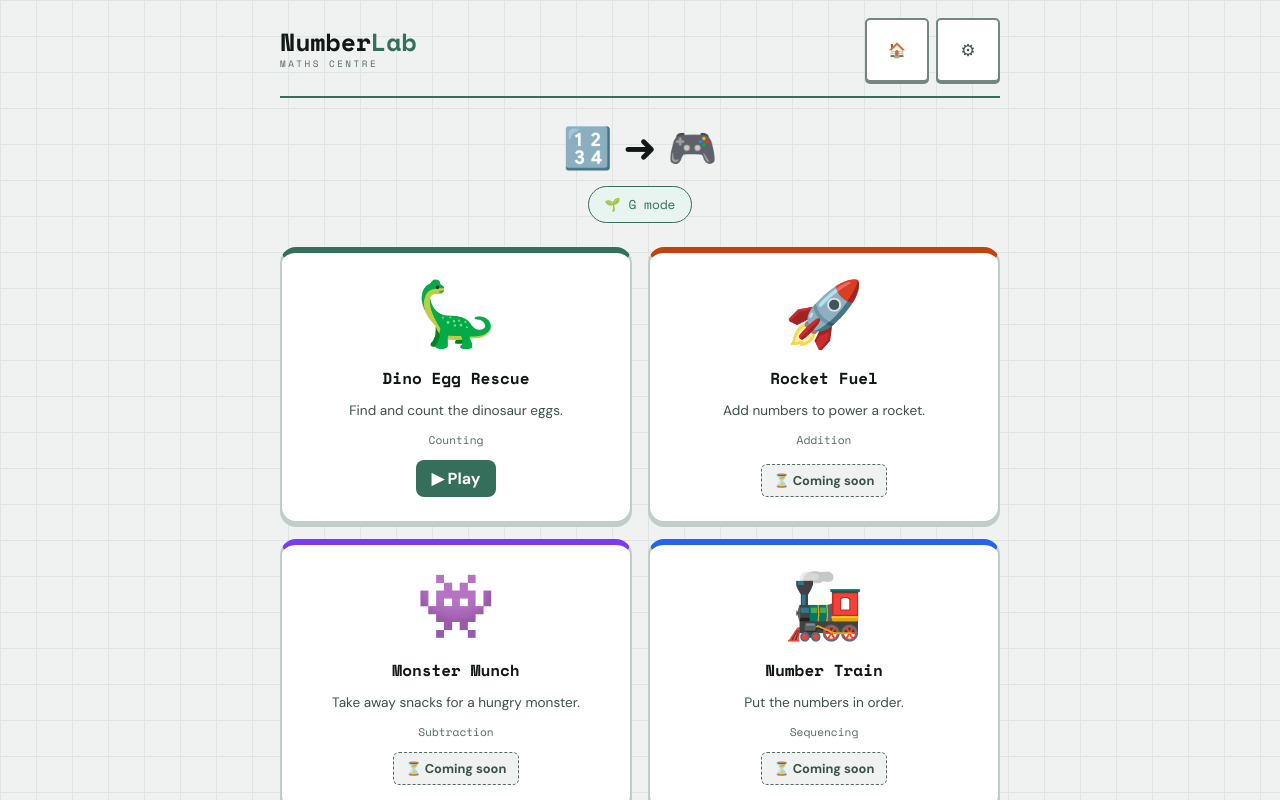
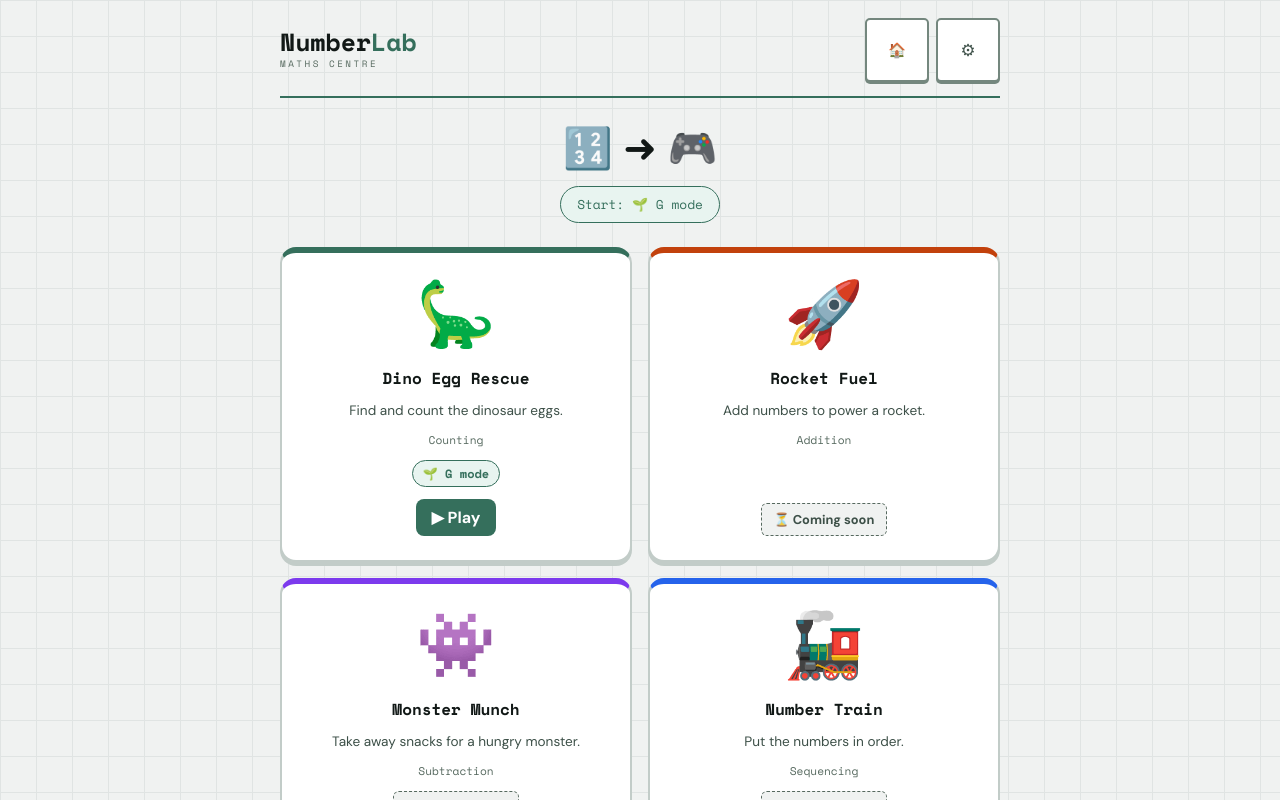
Before and after one commit to pibrahi/letter-lab, a website with bundled scripts: page public/numbers/index.html in a window 1280 px wide. Built offline with nearby package versions, Linux system fonts and the light colour scheme.

Commit message:
NumberLab home: show each playable game's current level; label the pill as the start setting

```diff
--- a/public/numbers/engine/levels.js
+++ b/public/numbers/engine/levels.js
@@ -41,7 +41,8 @@
     // Return fresh data so a game cannot alter another game's settings.
     return JSON.parse(JSON.stringify(params[clampTier(tier)][skill]));
   }
-  const api = {TIERS, SKILLS, paramsFor, tierById, clampTier};
+  function levelLabel(tier) { const t = tierById(tier); return `${t.icon} ${t.label}`; }
+  const api = {TIERS, SKILLS, paramsFor, tierById, clampTier, levelLabel};
   root.NumberLab = root.NumberLab || {};
   root.NumberLab.levels = api;
   if (typeof module !== 'undefined' && module.exports) module.exports = api;
--- a/public/numbers/index.html
+++ b/public/numbers/index.html
@@ -68,12 +68,12 @@
   </header>
   <main>
     <p class="visual-tagline"><span aria-hidden="true">🔢 ➜ 🎮</span><span class="visually-hidden">Choose a game</span></p>
-    <p class="difficulty-pill" id="difficultyPill"></p>
+    <p class="difficulty-pill" id="difficultyPill" title="Starting level, set in grownup settings"></p>
     <div class="game-grid">
       <a class="game-card card-0" href="games/dino-egg-rescue/">
         <span class="card-icon" aria-hidden="true">🦕</span>
         <h2>Dino Egg Rescue</h2><p>Find and count the dinosaur eggs.</p>
-        <span class="skill-tag">Counting</span><span class="play-badge">▶ Play</span>
+        <span class="skill-tag">Counting</span><span class="level-chip" data-skill-level="counting" title="Current level"></span><span class="play-badge">▶ Play</span>
       </a>
       <div class="game-card is-soon card-1" aria-disabled="true">
         <span class="card-icon" aria-hidden="true">🚀</span>
--- a/public/numbers/numbers.css
+++ b/public/numbers/numbers.css
@@ -47,3 +47,5 @@ a.game-card { text-decoration: none; cursor: pointer; transition: transform 0.15
 a.game-card:hover, a.game-card:focus-visible { border-color: var(--viridian-text); transform: translateY(-3px); outline: 3px solid var(--viridian-text); outline-offset: 3px; }
 a.game-card:active { transform: translateY(2px); }
 .play-badge { padding: 8px 16px; border-radius: 8px; background: var(--viridian); color: var(--button-text); font-weight: 700; }
+.level-chip { padding: 4px 10px; border-radius: 14px; border: 1px solid var(--viridian-text); background: var(--viridian-bg); color: var(--viridian-text); font-family: var(--font-mono); font-size: 0.75rem; font-weight: 700; }
+.level-chip[hidden] { display: none; }
--- a/public/numbers/numbers.js
+++ b/public/numbers/numbers.js
@@ -4,8 +4,13 @@
   const el = id => document.getElementById(id);
   let resetTimer, resetArmed = false;
   function render() {
-    const tier = levels.tierById(state.startTier);
-    el('difficultyPill').textContent = `${tier.icon} ${tier.label}`;
+    // The pill is the grownup's starting setting; each card chip is that game's adapted level.
+    el('difficultyPill').textContent = `Start: ${levels.levelLabel(state.startTier)}`;
+    document.querySelectorAll('[data-skill-level]').forEach(chip => {
+      const skill = state.skills[chip.dataset.skillLevel];
+      chip.textContent = skill ? levels.levelLabel(skill.tier) : '';
+      chip.hidden = !skill;
+    });
     document.querySelectorAll('[data-tier]').forEach(b => b.setAttribute('aria-pressed', Number(b.dataset.tier) === state.startTier));
     el('floorLowest').setAttribute('aria-pressed', state.floorTier === 0);
     el('floorChosen').setAttribute('aria-pressed', state.floorTier === state.startTier && state.startTier > 0);
@@ -56,6 +61,8 @@
       else if (!e.shiftKey && document.activeElement === last) { e.preventDefault(); first.focus(); }
     }
   });
+  // Coming back from a game (including the back/forward cache) shows the new level.
+  window.addEventListener('pageshow', e => { if (e.persisted) { state = store.load(); render(); } });
   el('floorLowest').addEventListener('click', () => { state.floorTier = 0; save(); });
   el('floorChosen').addEventListener('click', () => {
     state.floorTier = state.startTier;
```
Also changed, not shown: test/numbers-site.test.js (+13 -0 lines).
